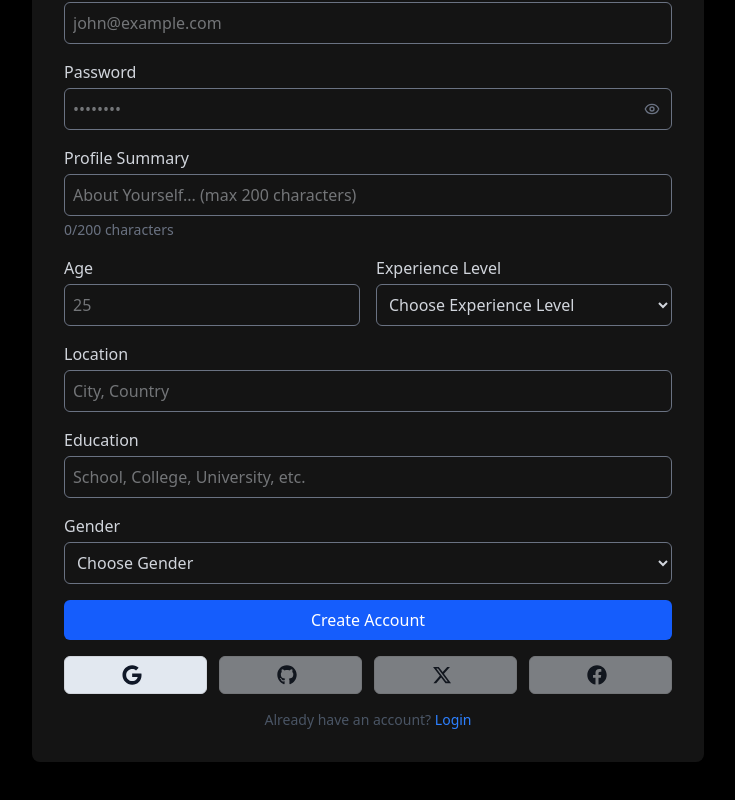
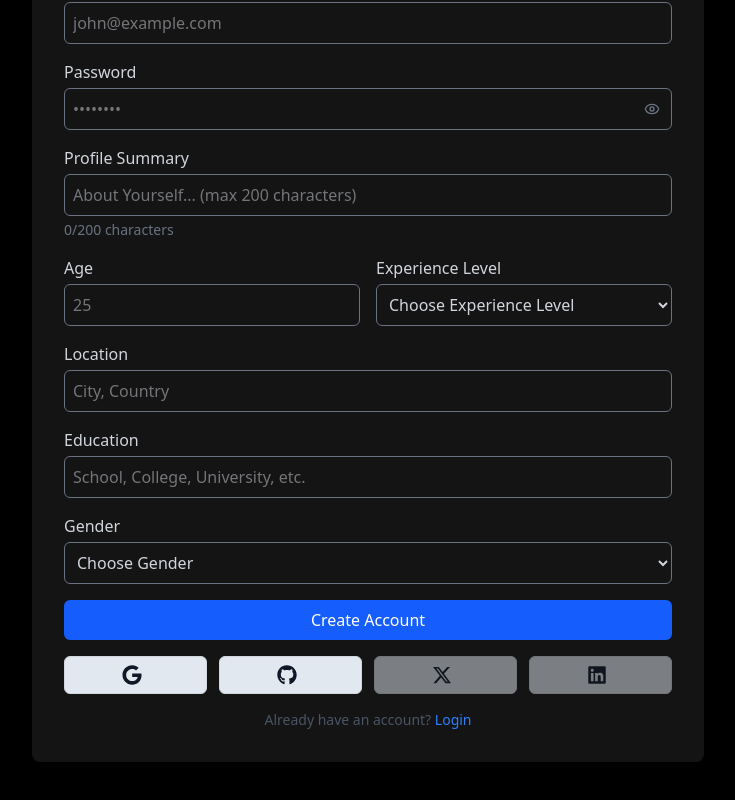
Before and after one commit to lakshyakumar90/DevTinderWeb, a React (Vite) app: page /signup in a window 1280 px wide. Shown: the part 308-1108 px from the top of the page, without its empty margins (272-1007 px from the left). Built offline with nearby package versions, Linux system fonts and the light colour scheme.

Commit message:
gitHub Login implemented

```diff
--- a/src/components/Login & Signup/Login.jsx
+++ b/src/components/Login & Signup/Login.jsx
@@ -3,7 +3,7 @@ import { useState } from "react";
 import { Link } from "react-router-dom";
 import useLogin from "../../utils/hooks/useLogin";
 import { Toaster } from "react-hot-toast";
-import { FaGoogle, FaGithub, FaFacebook } from "react-icons/fa";
+import { FaGoogle, FaGithub, FaLinkedin } from "react-icons/fa";
 import { FaXTwitter } from "react-icons/fa6";
 import { BASE_URL } from "../../utils/constants/constants";
 
@@ -89,9 +89,8 @@ const Login = () => {
           </button>
           <button
             type="button"
-            disabled
             onClick={handleGoogleSignIn}
-            className="w-full bg-slate-200 text-gray-900 py-2 rounded-md transition duration-200 flex items-center justify-center border border-gray-300 opacity-50 cursor-not-allowed hover:bg-slate-200"
+            className="w-full bg-slate-200 text-gray-900 py-2 rounded-md cursor-pointer hover:bg-white transition duration-200 flex items-center justify-center border border-gray-300"
           >
             {FaGithub && <FaGithub className="h-5 w-5 mr-2" />}
           </button>
@@ -109,7 +108,7 @@ const Login = () => {
             onClick={handleGoogleSignIn}
             className="w-full bg-slate-200 text-gray-900 py-2 rounded-md transition duration-200 flex items-center justify-center border border-gray-300 opacity-50 cursor-not-allowed hover:bg-slate-200"
           >
-            {FaFacebook && <FaFacebook className="h-5 w-5 mr-2" />}
+            {FaLinkedin && <FaLinkedin className="h-5 w-5 mr-2" />}
           </button>
         </div>
         <p className="text-center text-sm text-gray-600 mt-4">
--- a/src/components/Login & Signup/Signup.jsx
+++ b/src/components/Login & Signup/Signup.jsx
@@ -2,9 +2,9 @@ import { Eye, EyeOff } from "lucide-react";
 import { useState } from "react";
 import { Link } from "react-router-dom";
 import useSignup from "../../utils/hooks/useSignup";
-import { Toaster } from "react-hot-toast";
-import { FaFacebook, FaGithub, FaGoogle } from "react-icons/fa";
+import { FaLinkedin, FaGithub, FaGoogle } from "react-icons/fa";
 import { FaXTwitter } from "react-icons/fa6";
+import { BASE_URL } from "../../utils/constants/constants";
 
 const Signup = () => {
   const signup = useSignup();
@@ -17,14 +17,18 @@ const Signup = () => {
     location: "",
     gender: "",
     education: "",
-    profileSummary: ""
+    profileSummary: "",
   });
   const [lastName, setLastName] = useState("");
   const [passwordVisible, setPasswordVisible] = useState(false);
   const [error, setError] = useState(null);
 
-  const handleGoogleSignIn = async() => {
-    window.location.href = "http://localhost:3000/googlelogin";
+  const handleGoogleSignIn = async () => {
+    window.location.href = BASE_URL + "/googlelogin";
+  };
+
+  const handleGitHubSignIn = async () => {
+    window.location.href = BASE_URL + "/githublogin";
   };
 
   const handleSubmit = async (e) => {
@@ -32,7 +36,7 @@ const Signup = () => {
     e.preventDefault();
     const submitData = {
       ...formData,
-      ...(lastName && { lastName })
+      ...(lastName && { lastName }),
     };
     signup(submitData, setError);
   };
@@ -44,7 +48,7 @@ const Signup = () => {
     } else {
       setFormData({
         ...formData,
-        [name]: value
+        [name]: value,
       });
     }
   };
@@ -52,10 +56,10 @@ const Signup = () => {
   return (
     <div className="flex items-center justify-center min-h-screen text-gray-300">
       <div className="w-full max-w-2xl p-8 rounded-lg shadow-lg bg-base-200 my-24">
-        <h2 className="text-2xl font-bold text-center text-gray-200">Sign Up</h2>
-        <p className="text-sm text-center mb-4">
-          Join our developer community
-        </p>
+        <h2 className="text-2xl font-bold text-center text-gray-200">
+          Sign Up
+        </h2>
+        <p className="text-sm text-center mb-4">Join our developer community</p>
         <form onSubmit={handleSubmit} className="space-y-4">
           <div className="flex gap-4">
             <div className="flex-1">
@@ -112,7 +116,11 @@ const Signup = () => {
               className="absolute inset-y-0 top-7 right-3 flex items-center text-gray-500"
               onClick={() => setPasswordVisible(!passwordVisible)}
             >
-              {passwordVisible ? <EyeOff className="h-4 w-4" /> : <Eye className="h-4 w-4" />}
+              {passwordVisible ? (
+                <EyeOff className="h-4 w-4" />
+              ) : (
+                <Eye className="h-4 w-4" />
+              )}
             </button>
           </div>
 
@@ -234,9 +242,8 @@ const Signup = () => {
           </button>
           <button
             type="button"
-            disabled
-            onClick={handleGoogleSignIn}
-            className="w-full bg-slate-200 text-gray-900 py-2 rounded-md transition duration-200 flex items-center justify-center border border-gray-300 opacity-50 cursor-not-allowed hover:bg-slate-200"
+            onClick={handleGitHubSignIn}
+            className="w-full bg-slate-200 text-gray-900 py-2 rounded-md cursor-pointer hover:bg-white transition duration-200 flex items-center justify-center border border-gray-300"
           >
             {FaGithub && <FaGithub className="h-5 w-5 mr-2" />}
           </button>
@@ -254,7 +261,7 @@ const Signup = () => {
             onClick={handleGoogleSignIn}
             className="w-full bg-slate-200 text-gray-900 py-2 rounded-md transition duration-200 flex items-center justify-center border border-gray-300 opacity-50 cursor-not-allowed hover:bg-slate-200"
           >
-            {FaFacebook && <FaFacebook className="h-5 w-5 mr-2" />}
+            {FaLinkedin && <FaLinkedin className="h-5 w-5 mr-2" />}
           </button>
         </div>
 
```
